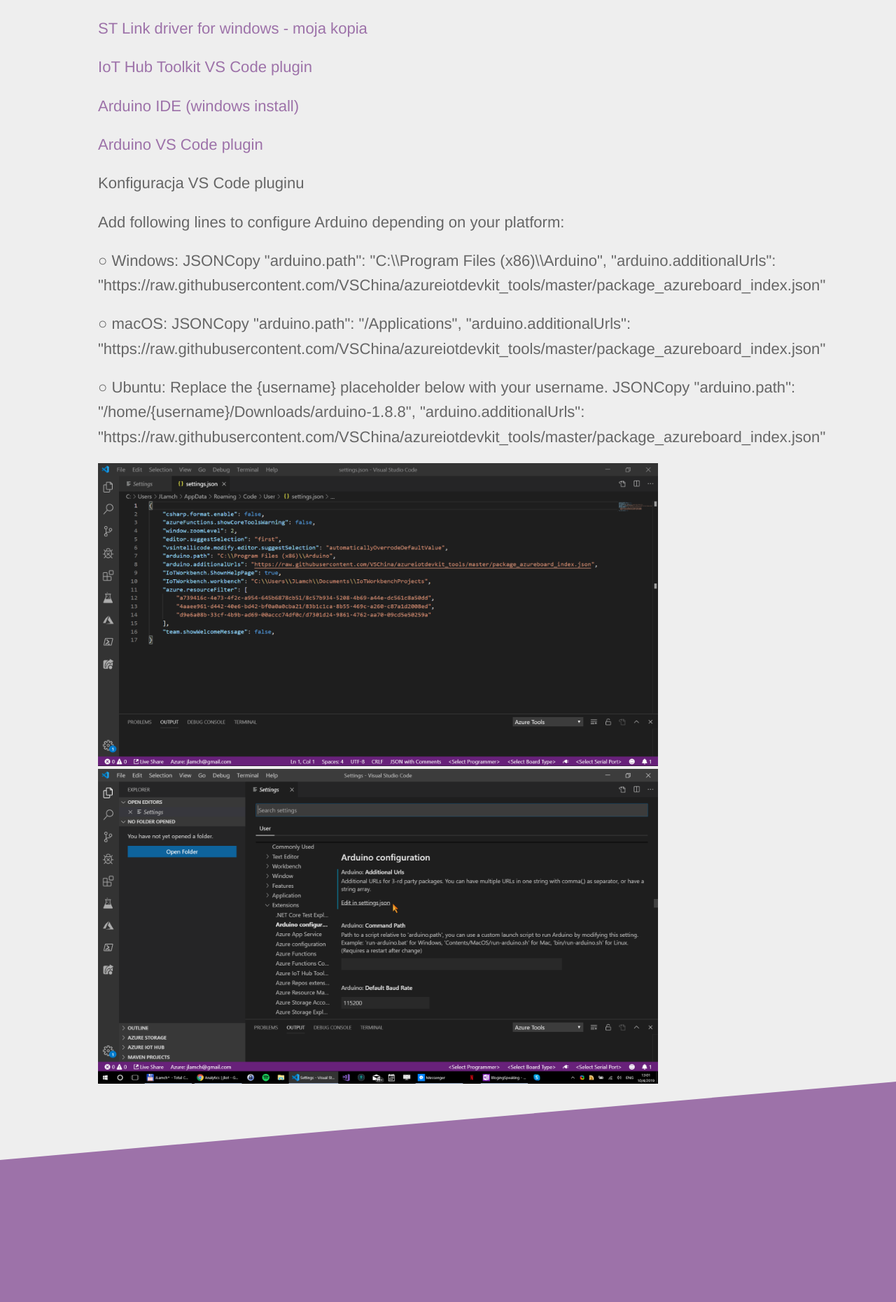
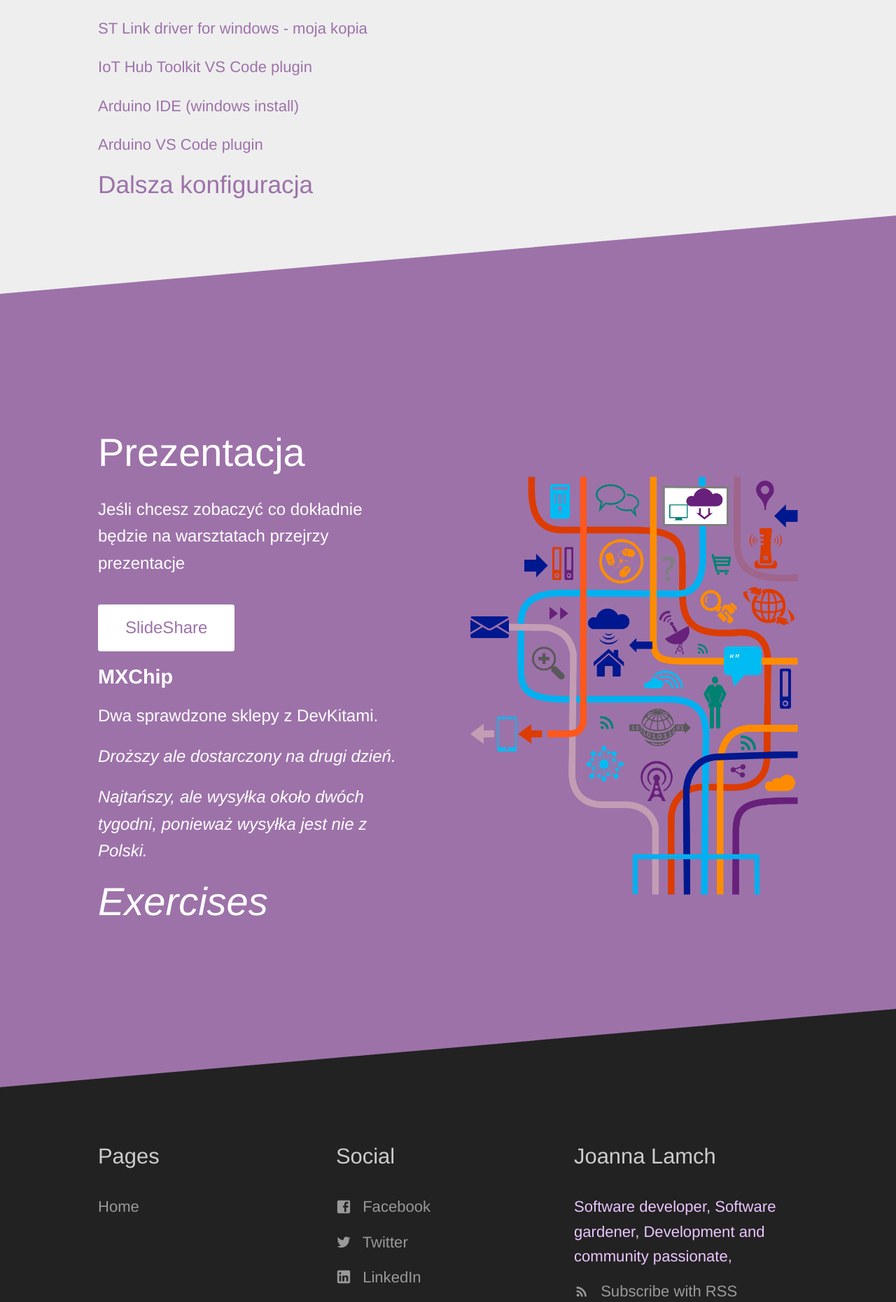
Before and after one commit to jlamch/AzureIoTWorkshop, a Jekyll site: the page built from index.html, in a window 1280 px wide. Shown: the part 2421-4282 px from the top of the page at 70% size. Built offline with Jekyll 4.4.1, drawn with Linux system fonts in a browser that asks for light colours.

Commit message:
kolor tekstu, link do konfiguracji

```diff
--- a/_sass/blog.scss
+++ b/_sass/blog.scss
@@ -81,3 +81,7 @@
 		}
 	}
 }
+
+pre{
+	color: #222;
+}
--- a/index.html
+++ b/index.html
@@ -74,31 +74,10 @@
 		<p class="editable"><a href="https://marketplace.visualstudio.com/items?itemName=vsciot-vscode.azure-iot-toolkit">IoT Hub Toolkit VS Code plugin </a></p>
 		<p class="editable"><a href="https://www.arduino.cc/download_handler.php?f=/arduino-1.8.12-windows.exe">Arduino IDE (windows install) </a></p>
 		<p class="editable"><a href="https://marketplace.visualstudio.com/items?itemName=vsciot-vscode.vscode-arduino">Arduino VS Code plugin </a></p>
-		<p class="editable jldark">	Konfiguracja VS Code pluginu</p>
-		<p class="editable jldark">Add following lines to configure Arduino depending on your platform:</p>
-		<p class="editable jldark">
-			○ Windows:
-		JSONCopy
-		"arduino.path": "C:\\Program Files (x86)\\Arduino",
-		"arduino.additionalUrls": "https://raw.githubusercontent.com/VSChina/azureiotdevkit_tools/master/package_azureboard_index.json"
-		</p>
-		<p class="editable jldark">
-			○ macOS:
-		JSONCopy
-		"arduino.path": "/Applications",
-		"arduino.additionalUrls": "https://raw.githubusercontent.com/VSChina/azureiotdevkit_tools/master/package_azureboard_index.json"
-		</p>
-		<p class="editable jldark">
-			○ Ubuntu:
-		Replace the {username} placeholder below with your username.
-		JSONCopy
-		"arduino.path": "/home/{username}/Downloads/arduino-1.8.8",
-		"arduino.additionalUrls": "https://raw.githubusercontent.com/VSChina/azureiotdevkit_tools/master/package_azureboard_index.json"
-		</p>
-		<div >
-			<img src="{{ site.baseurl }}/images/arduinoSettings1.png" width="800" />
-			<img src="{{ site.baseurl }}/images/arduinoSettings2.png" width="800" />
-		</div>
+		<!-- <p class="editable jldark">	Dalsza konfiguracja</p> -->
+		<h2 class="editable jldark">
+      <a href="http://jlamch.net/AzureIoTWorkshop/prepare/2020/02/27/dev-env-config/">Dalsza konfiguracja</a>
+    </h2>
 	</div>
 </section>
 <section class="hero diagonal">
```
Also changed, not shown: _sass/blog.css (added, +84 -0 lines), _sass/blog.min.css (added).
